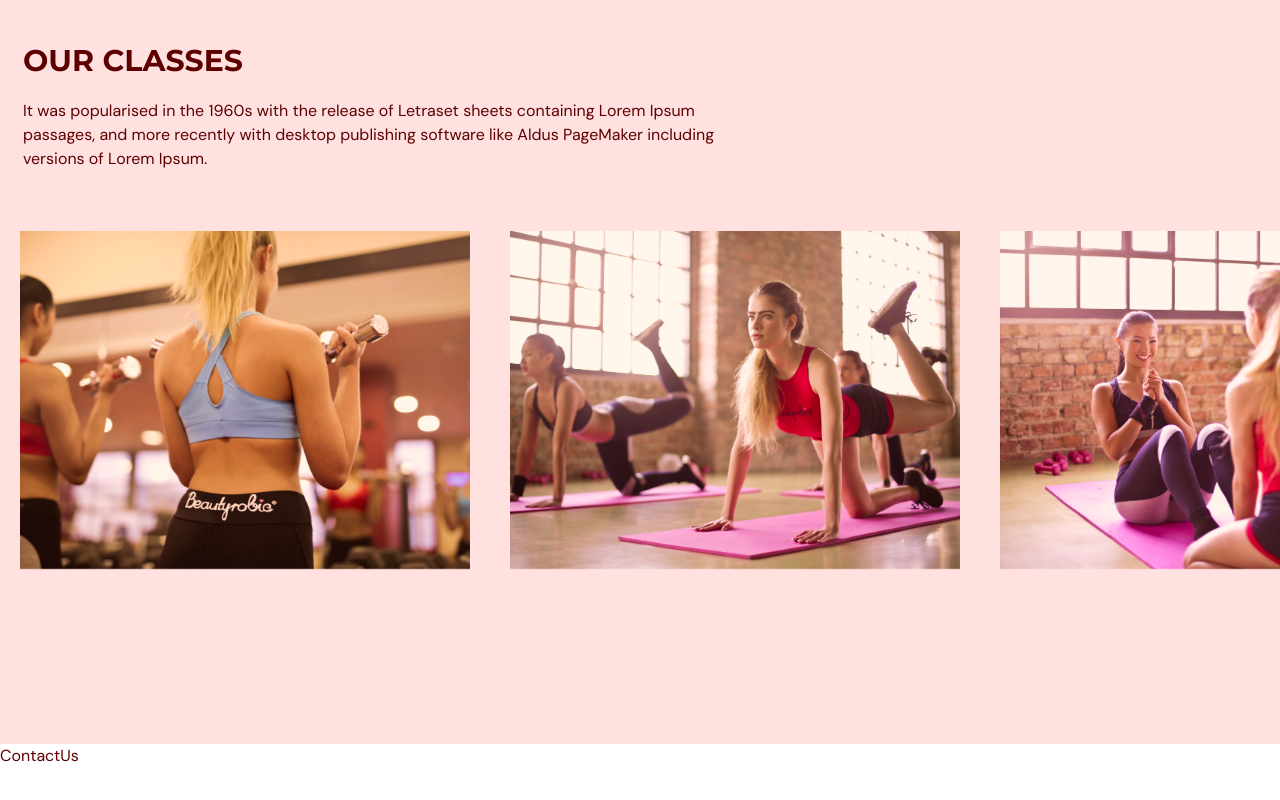
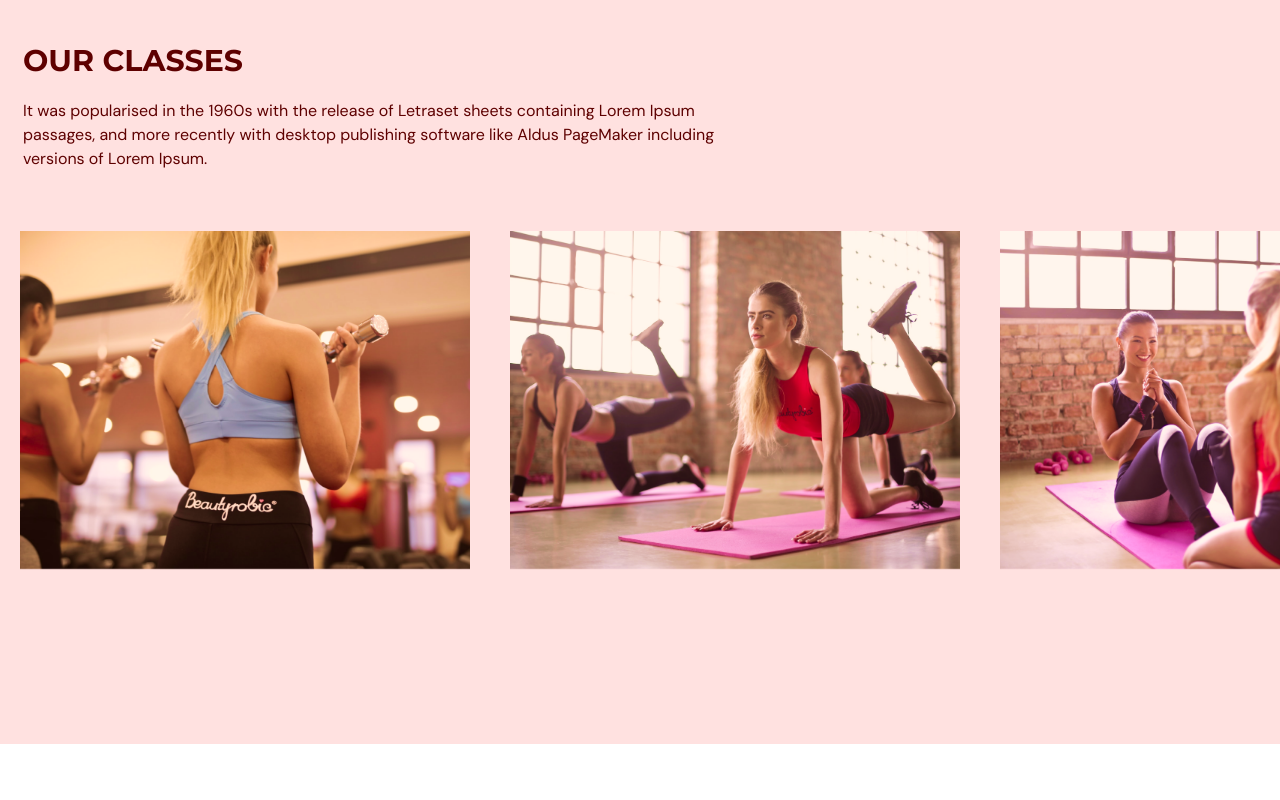
Before and after one commit to kolamat/gym-module, a React (Vite) app: page / in a window 1280 px wide. Shown: the part 2270-3070 px from the top of the page. Before the commit the page ends 3038 px from the top, so only its background shows below. Built offline with nearby package versions, Linux system fonts and the light colour scheme.

Commit message:
On branch main Your branch is ahead of 'origin/main' by 6 commits.   (use "git push" to publish your local commits)
Changes to be committed:
	modified:   src/scenes/contactUs/ContactUs.tsx

```diff
--- a/src/scenes/contactUs/ContactUs.tsx
+++ b/src/scenes/contactUs/ContactUs.tsx
@@ -8,7 +8,9 @@ type Props = {
 };
 
 const ContactUs = ({ setSelectedPage }: Props) => {
-  return <div>ContactUs</div>;
+  return (
+    <section id="contactus" className="mx-auto w-5/6 pt-24 pb-32"></section>
+  );
 };
 
 export default ContactUs;
```
